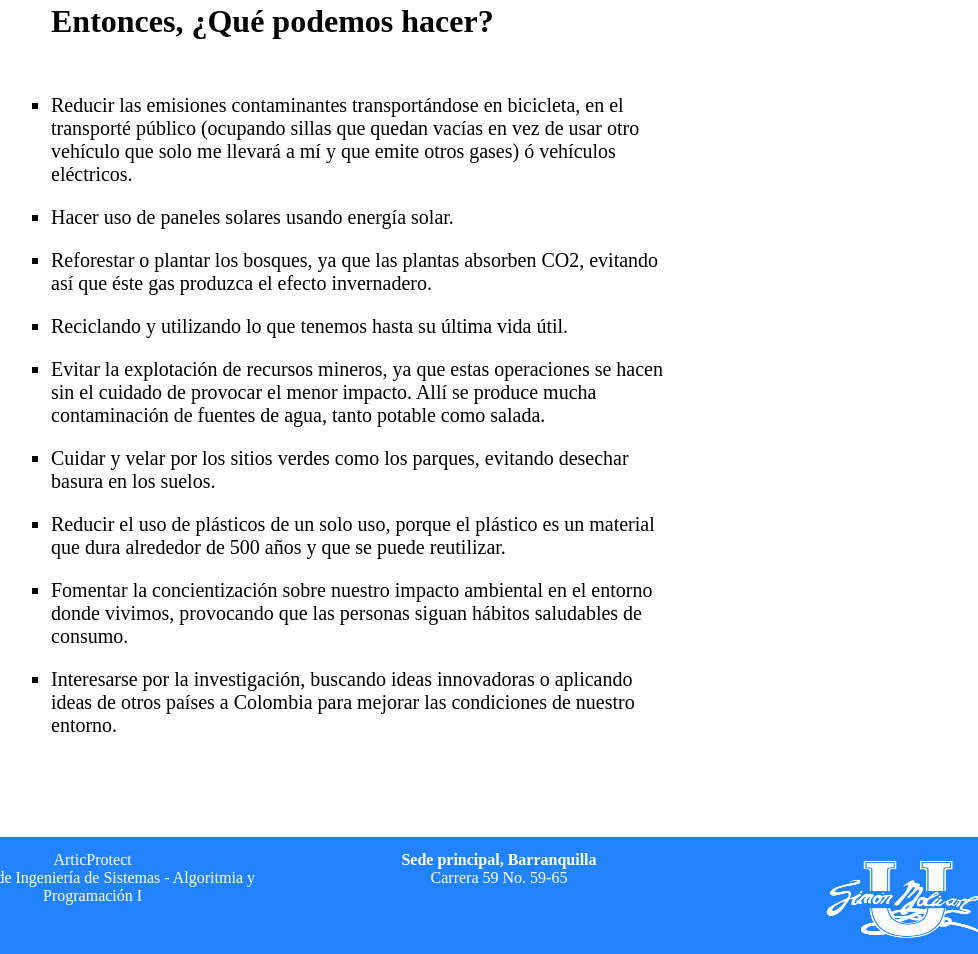
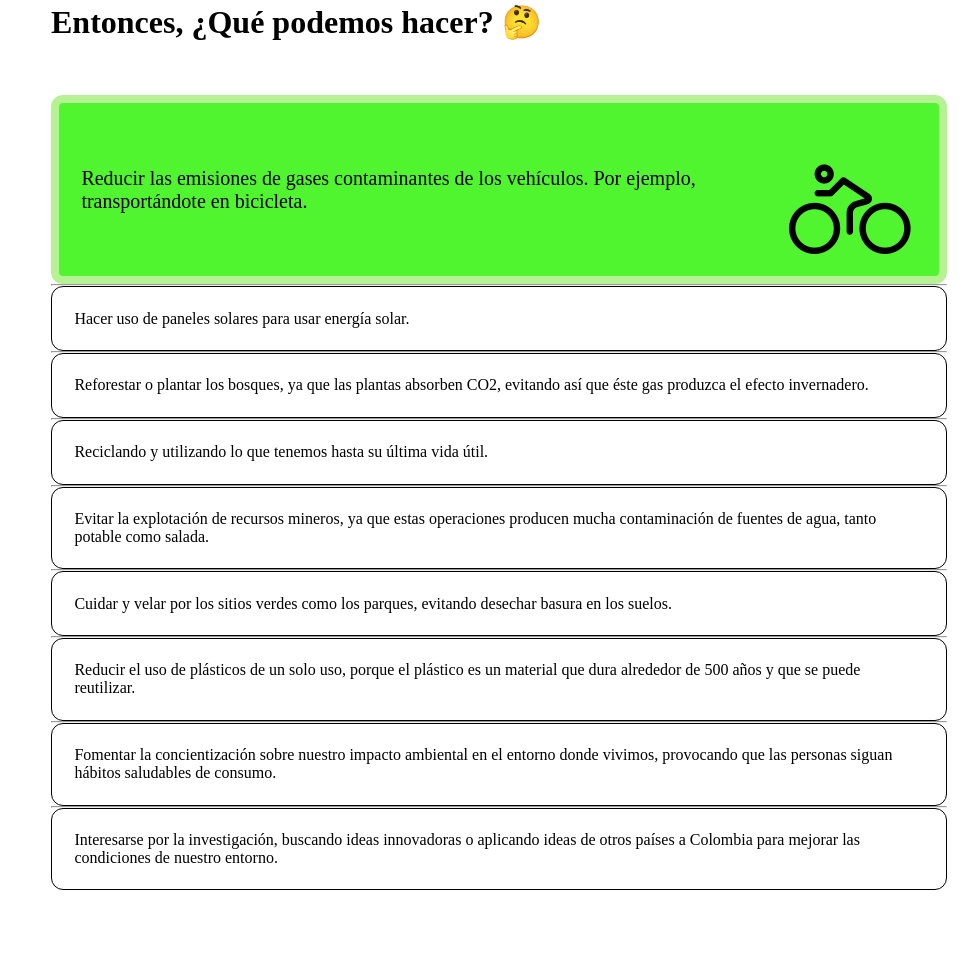
Before and after one commit to albedo1002/Pagina-prueba, a plain HTML site: page index.html in a window 1280 px wide. Shown: the part 1885-2839 px from the top of the page, without its empty margins (141-1119 px from the left). Drawn offline with Linux system fonts and the light colour scheme.

Commit message:
Modificacion de pagina principal

```diff
--- a/CSS/SobreNosotros.CSS
+++ b/CSS/SobreNosotros.CSS
@@ -92,6 +92,8 @@ h2{
 .pagina_centrada {
     width: 78vw;
     height: fit-content;
+    display: flex;
+    justify-content: center;
     margin-bottom: 5rem;
 }
 .volver {
@@ -132,6 +134,7 @@ h2{
 }
 .tarjeta_celular {
     width: 90%;
+    max-width: 420px;
     height: 380px;
     border-radius: 28px;
     border: 2px solid rgb(216, 216, 216);
@@ -191,7 +194,16 @@ h2{
 @media (min-width:900px) {
     .contiene_tarjetas {
         flex-direction: row;
+        flex-wrap: wrap;
+        max-width: 90%;
         height: fit-content;
+        justify-content: center;
     }
-
+    .pagina_centrada_computador {
+        height: 100%;
+    }
+    .tarjeta_computador {
+        width: 40em;
+        height: 100%;
+    }
 }
--- a/index.html
+++ b/index.html
@@ -53,22 +53,47 @@ Sobre Nosotros
                 <div class="contiene_imagenes">
                     <img src="./Images/Inundaciones zonas costeras.jpg" alt="" class="imagenes_celular"></div>
                 </div>
-                <h2>Entonces, ¿Qué podemos hacer?</h2>
+                <h2>Entonces, ¿Qué podemos hacer?&nbsp;🤔</h2>
                 <br>
                 <br>
                 <br>
                     <p>
-                        <ul class="lista_soluciones">
-                            <li>Reducir las emisiones contaminantes transportándose en bicicleta, en el transporté público (ocupando sillas que quedan vacías en vez de usar otro vehículo que solo me llevará a mí y que emite otros gases) ó vehículos eléctricos.</li>
-                            <li>Hacer uso de paneles solares usando energía solar.</li>
-                            <li>Reforestar o plantar los bosques, ya que las plantas absorben CO2, evitando así que éste gas produzca el efecto invernadero.</li>
-                            <li>Reciclando y utilizando lo que tenemos hasta su última vida útil.</li>
-                            <li>Evitar la explotación de recursos mineros, ya que estas operaciones se hacen sin el cuidado de provocar el menor impacto. Allí se produce mucha contaminación de fuentes de agua, tanto potable como salada.</li>
-                            <li>Cuidar y velar por los sitios verdes como los parques, evitando desechar basura en los suelos.</li>
-                            <li>Reducir el uso de plásticos de un solo uso, porque el plástico es un material que dura alrededor de 500 años y que se puede reutilizar.</li>
-                            <li>Fomentar la concientización sobre nuestro impacto ambiental en el entorno donde vivimos, provocando que las personas siguan hábitos saludables de consumo.</li>
-                            <li>Interesarse por la investigación, buscando ideas innovadoras o aplicando ideas de otros países a Colombia para mejorar las condiciones de nuestro entorno.</li>
-                        </ul>
+                        <div class="lista_soluciones">
+                            <div class="tarjeta_solucion solucion1">
+                            <p>Reducir las emisiones de gases contaminantes de los vehículos. Por ejemplo, transportándote en bicicleta.</p> <img src="./Images/Icono_Bicicleta.png" alt="" class="icono">
+                        </div>
+                            <hr>
+                            <div class="tarjeta_solucion solucion2">
+                            Hacer uso de paneles solares para usar energía solar.
+                        </div>
+                            <hr>
+                            <div class="tarjeta_solucion solucion3">
+                            Reforestar o plantar los bosques, ya que las plantas absorben CO2, evitando así que éste gas produzca el efecto invernadero.
+                        </div>
+                            <hr>
+                            <div class="tarjeta_solucion solucion4">
+                            Reciclando y utilizando lo que tenemos hasta su última vida útil.
+                        </div>
+                            <hr>
+                            <div class="tarjeta_solucion solucion5">
+                            Evitar la explotación de recursos mineros, ya que estas operaciones producen mucha contaminación de fuentes de agua, tanto potable como salada.
+                        </div>
+                            <hr>
+                            <div class="tarjeta_solucion solucion6">
+                            Cuidar y velar por los sitios verdes como los parques, evitando desechar basura en los suelos.
+                        </div>
+                            <hr>
+                            <div class="tarjeta_solucion solucion7">
+                            Reducir el uso de plásticos de un solo uso, porque el plástico es un material que dura alrededor de 500 años y que se puede reutilizar.
+                        </div>
+                                <hr>
+                                <div class="tarjeta_solucion solucion8">
+                            Fomentar la concientización sobre nuestro impacto ambiental en el entorno donde vivimos, provocando que las personas siguan hábitos saludables de consumo.
+                        </div>
+                            <hr><div class="tarjeta_solucion solucion9">
+                            Interesarse por la investigación, buscando ideas innovadoras o aplicando ideas de otros países a Colombia para mejorar las condiciones de nuestro entorno.
+                        </div>
+                        </div>
                     </p>
             </section>
         </article>
--- a/styles.css
+++ b/styles.css
@@ -117,7 +117,7 @@ h2{
       }
 }
 .pagina_centrada {
-    width: 78vw;
+    width: 90%;
     height: fit-content;
     margin-bottom: 5rem;
 }
@@ -179,6 +179,25 @@ h2{
     width: 80px;
     height: 60px;
 }
+/* Tarjeas de los items finales */
+.lista_soluciones {
+    width: 100%;
+}
+.icono {
+    width: 8em;
+    height: 8em;
+}
+.tarjeta_solucion {
+    border: 1px solid black;
+    padding: 1.4rem;
+    display: flex;
+    align-items: center;
+    border-radius: 12px;
+}
+.solucion1 {
+    border: 8px solid rgb(182, 241, 148);
+    background-color: rgb(80, 245, 47);
+}
 
 /* Estilos para computador */
 @media (min-width: 900px) {
```
Also changed, not shown: Pages/SobreNosotros.html (+6 -4 lines), Images/Icono_Bicicleta.png (added), Images/Icono_Botella.png (added), Images/Icono_PanelSolar.png (added), Images/Icono_Plantar.png (added).
